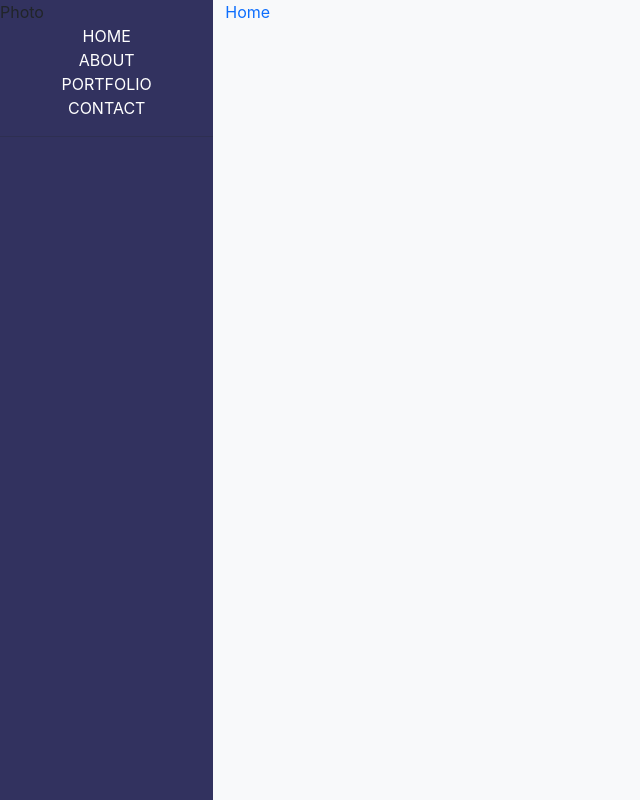
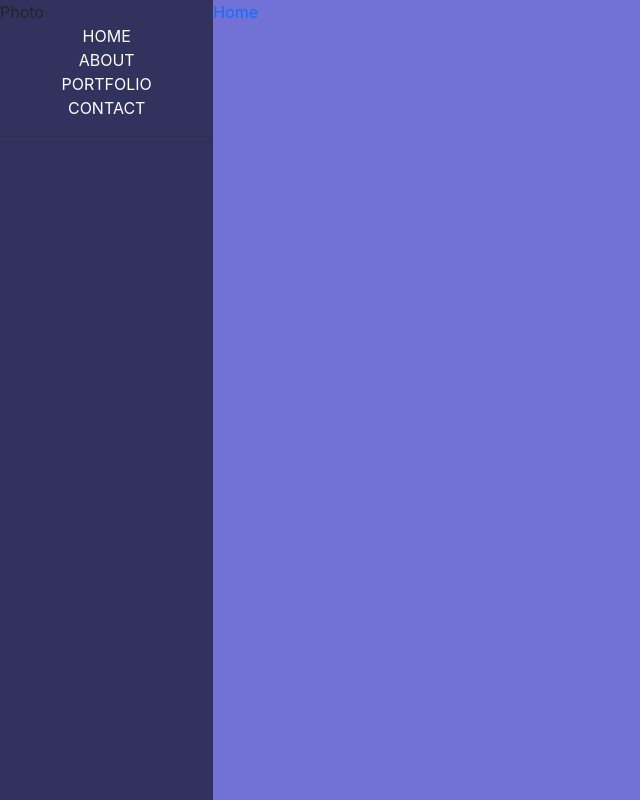
Before and after one commit to Dulatto/react-portfolio-website, a React (Create React App) app: page / in a window 1280 px wide. Shown: the whole page, without its empty margins (0-640 px from the left). Built offline with nearby package versions, Linux system fonts and the light colour scheme.

Commit message:
home style

```diff
--- a/src/App.css
+++ b/src/App.css
@@ -11,3 +11,7 @@
   color: #fff;
   text-decoration: none;
 }
+.home-style {
+  background: #7272d6;
+  height: 100vh;
+}
--- a/src/App.js
+++ b/src/App.js
@@ -21,7 +21,7 @@ const App = () => {
             <div>Photo</div>
             <Menu />
           </div>
-          <div className='col-xl-10 col-lg-9 col-md-8 bg-light'>
+          <div className='col-xl-10 col-lg-9 col-md-8 bg-light px-0'>
             <Routes >
               <Route exact path="/" element={<Home />} />
               <Route path="/about" element={<About />} />
--- a/src/Views/Home.js
+++ b/src/Views/Home.js
@@ -2,7 +2,7 @@ import React from 'react';
 
 function Home(props) {
     return (
-        <div className='text-primary'>
+        <div className='text-primary home-style'>
             <p> Home</p>
         </div>
     );
```
